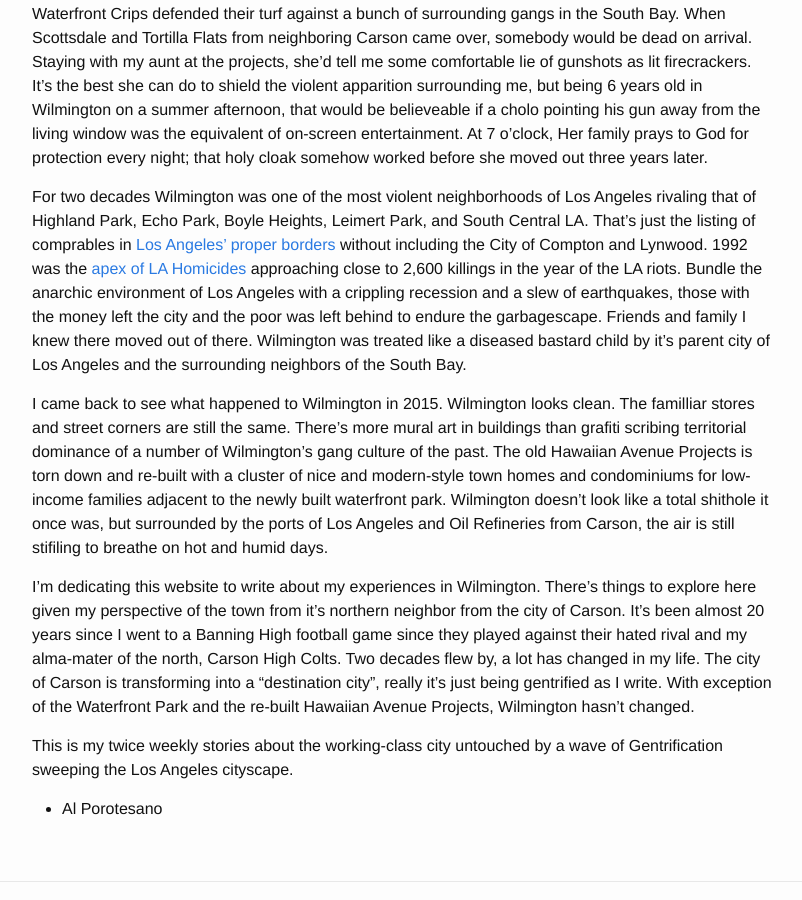
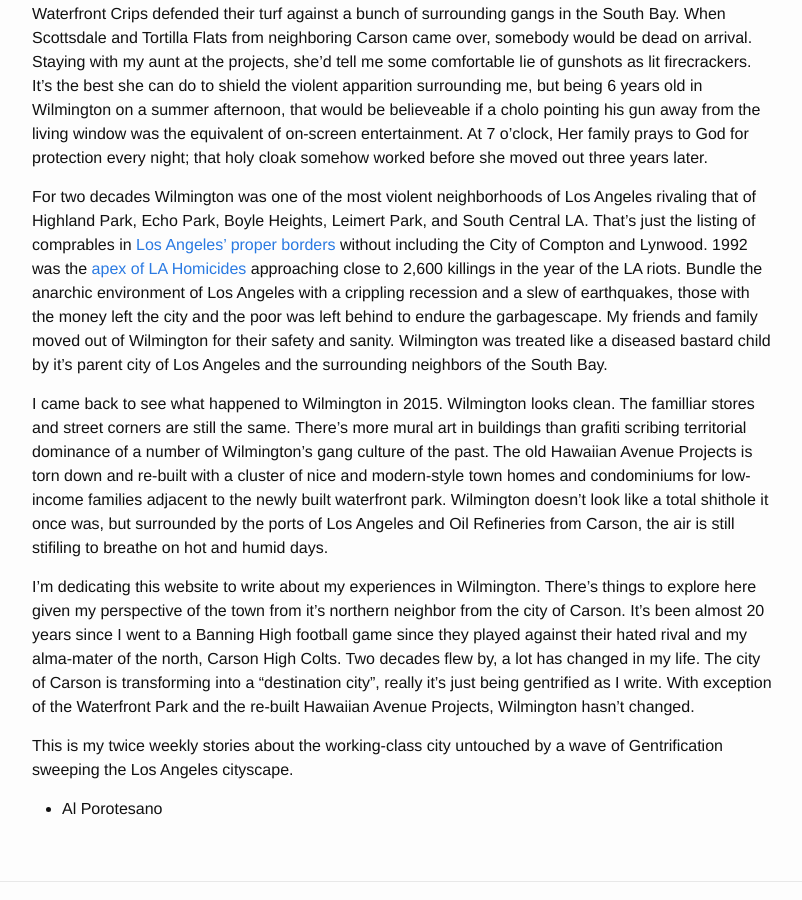
Before and after one commit to nobleexperiment/nobleexperiment.github.io, a Jekyll site: the page built from _posts/2016-06-08-wilmington-california.markdown, in a window 1280 px wide and 900 px high, scrolled down 444 px. Shown: the whole window, without its empty margins (238-1040 px from the left). Built offline with Jekyll 4.4.1, drawn with Linux system fonts in a browser that asks for light colours.

Commit message:
Update 2016-06-08-wilmington-california.markdown

```diff
--- a/_posts/2016-06-08-wilmington-california.markdown
+++ b/_posts/2016-06-08-wilmington-california.markdown
@@ -10,7 +10,7 @@ Welcome to Wilmington, California. Neighboring visitors like myself used to avoi
 
 I occasionally stayed at my relatives' house at the Hawaiian Avenue Housing Projects by the waterfront. I think it was 1985 or 86 when I was a kid. That part of wilmington was a honeypot of violence. The Waterfront Crips defended their turf against a bunch of surrounding gangs in the South Bay. When Scottsdale and Tortilla Flats from neighboring Carson came over, somebody would be dead on arrival. Staying with my aunt at the projects, she'd tell me some comfortable lie of gunshots as lit firecrackers. It's the best she can do to shield the violent apparition surrounding me, but being 6 years old in Wilmington on a summer afternoon, that would be believeable if a cholo pointing his gun away from the living window was the equivalent of on-screen entertainment. At 7 o'clock, Her family prays to God for protection every night; that holy cloak somehow worked before she moved out three years later.
 
-For two decades Wilmington was one of the most violent neighborhoods of Los Angeles rivaling that of Highland Park, Echo Park, Boyle Heights, Leimert Park, and South Central LA. That's just the listing of comprables in [Los Angeles' proper borders](https://data.lacity.org/A-Safe-City/Los-Angeles-Homicide-Heat-Map-2014/uahr-pi5p) without including the City of Compton and Lynwood. 1992 was the [apex of LA Homicides](http://articles.latimes.com/1993-01-05/local/me-819_1_los-angeles-county) approaching close to 2,600 killings in the year of the LA riots. Bundle the anarchic environment of Los Angeles with a crippling recession and a slew of earthquakes, those with the money left the city and the poor was left behind to endure the garbagescape. Friends and family I knew there moved out of there. Wilmington was treated like a diseased bastard child by it's parent city of Los Angeles and the surrounding neighbors of the South Bay.
+For two decades Wilmington was one of the most violent neighborhoods of Los Angeles rivaling that of Highland Park, Echo Park, Boyle Heights, Leimert Park, and South Central LA. That's just the listing of comprables in [Los Angeles' proper borders](https://data.lacity.org/A-Safe-City/Los-Angeles-Homicide-Heat-Map-2014/uahr-pi5p) without including the City of Compton and Lynwood. 1992 was the [apex of LA Homicides](http://articles.latimes.com/1993-01-05/local/me-819_1_los-angeles-county) approaching close to 2,600 killings in the year of the LA riots. Bundle the anarchic environment of Los Angeles with a crippling recession and a slew of earthquakes, those with the money left the city and the poor was left behind to endure the garbagescape. My friends and family moved out of Wilmington for their safety and sanity. Wilmington was treated like a diseased bastard child by it's parent city of Los Angeles and the surrounding neighbors of the South Bay.
 
 I came back to see what happened to Wilmington in 2015. Wilmington looks clean. The familliar stores and street corners are still the same. There's more mural art in buildings than grafiti scribing territorial dominance of a number of Wilmington's gang culture of the past. The old Hawaiian Avenue Projects is torn down and re-built with a cluster of nice and modern-style town homes and condominiums for low-income families adjacent to the newly built waterfront park. Wilmington doesn't look like a total shithole it once was, but surrounded by the ports of Los Angeles and Oil Refineries from Carson, the air is still stifiling to breathe on hot and humid days.
 
```
